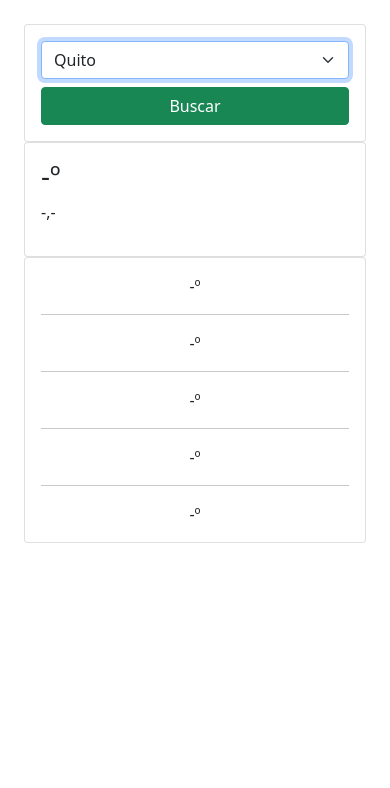
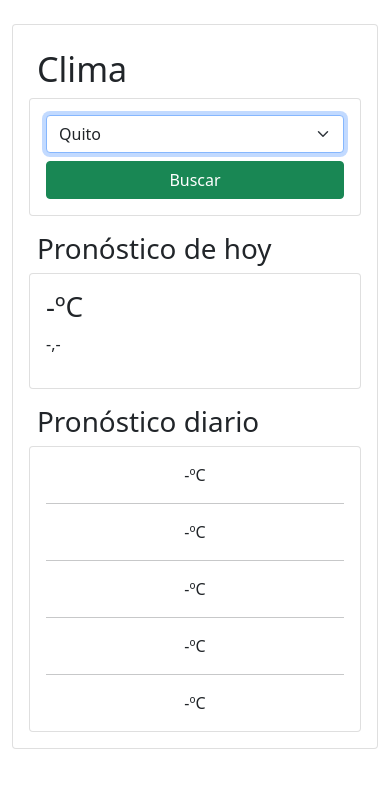
Before and after one commit to pajmunoz/react-clima, a React app: page / in a window 390 px wide. Shown: the top 788 px of the page. Built offline with nearby package versions, Linux system fonts and the light colour scheme.

Commit message:
add responsiveness

```diff
--- a/src/app/App.js
+++ b/src/app/App.js
@@ -1,141 +1,150 @@
-import React from 'react';
-import WeatherInfo from './components/WeatherInfo'
-import WeatherForm from './components/WeatherForm'
-import WeatherWeek from './components/WeatherWeek'
-import {WEATHER_KEY} from './keys'
+import React from "react";
+import WeatherInfo from "./components/WeatherInfo";
+import WeatherForm from "./components/WeatherForm";
+import WeatherWeek from "./components/WeatherWeek";
+import { WEATHER_KEY } from "./keys";
 
 class App extends React.Component {
+  state = {
+    temperature: "-",
+    description: "",
+    humidity: "",
+    wind_speed: "",
+    city: "-",
+    country: "-",
+    error: null,
+    week: {
+      0: [
+        {
+          date: "",
+          temperature: "-",
+          description: "",
+        },
+      ],
+      1: [
+        {
+          date: "",
+          temperature: "-",
+          description: "",
+        },
+      ],
+      2: [
+        {
+          date: "",
+          temperature: "-",
+          description: "",
+        },
+      ],
+      3: [
+        {
+          date: "",
+          temperature: "-",
+          description: "",
+        },
+      ],
+      4: [
+        {
+          date: "",
+          temperature: "-",
+          description: "",
+        },
+      ],
+    },
+  };
 
-    state={
-        temperature:'-',
-        description:'',
-        humidity:'',
-        wind_speed:'',
-        city:'-',
-        country:'-',
-        error:null,
-        week:{
-            0:[
-                {
-                    date:'',
-                    temperature:'-',
-                    description:''
-            }
-            ],
-            1:[
-                {
-                    date:'',
-                    temperature:'-',
-                    description:''
-            }
-            ],
-            2:[
-                {
-                    date:'',
-                    temperature:'-',
-                    description:''
-            }
-            ],
-            3:[
-                {
-                    date:'',
-                    temperature:'-',
-                    description:''
-            }
-            ],
-            4:[
-                {
-                    date:'',
-                    temperature:'-',
-                    description:''
-            }
-            ]
+  getWeather = async (e) => {
+    e.preventDefault();
+    const { ciudad } = e.target.elements;
+    const valCiudad = ciudad.value;
 
-        }
+    const API_URL = `https://api.openweathermap.org/data/2.5/weather?q=${valCiudad}&appid=${WEATHER_KEY}&units=metric&lang=es`;
+    const API_URL2 = `https://api.openweathermap.org/data/2.5/forecast?q=${valCiudad}&appid=${WEATHER_KEY}&units=metric&lang=es`;
+    const response = await fetch(API_URL);
+    const response2 = await fetch(API_URL2);
+    const data = await response.json();
+    const data2 = await response2.json();
+    console.log(data);
 
-    }
-
-    getWeather = async e =>{
-    e.preventDefault()
-    const {ciudad}=e.target.elements
-    const valCiudad = ciudad.value
-
-    const API_URL = `https://api.openweathermap.org/data/2.5/weather?q=${valCiudad}&appid=${WEATHER_KEY}&units=metric&lang=es`
-    const API_URL2 = `https://api.openweathermap.org/data/2.5/forecast?q=${valCiudad}&appid=${WEATHER_KEY}&units=metric&lang=es`
-    const response = await fetch(API_URL)
-    const response2 = await fetch(API_URL2)
-    const data= await response.json()
-    const data2= await response2.json()
-    console.log(data)
-
-    console.log(data2.list[0].dt_txt,data2.list[8].dt_txt,data2.list[16].dt_txt,data2.list[24].dt_txt,data2.list[32].dt_txt)
+    console.log(
+      data2.list[0].dt_txt,
+      data2.list[8].dt_txt,
+      data2.list[16].dt_txt,
+      data2.list[24].dt_txt,
+      data2.list[32].dt_txt
+    );
 
     this.setState({
       temperature: data.main.temp,
-        description:data.weather[0].description,
-        humidity:data.main.humidity,
-        wind_speed:data.wind.speed,
-        city:data.name,
-        country:data.sys.country,
-        error:null,
-        week:{
-            0:[
+      description: data.weather[0].description,
+      humidity: data.main.humidity,
+      wind_speed: data.wind.speed,
+      city: data.name,
+      country: data.sys.country,
+      error: null,
+      week: {
+        0: [
           {
-                    date:data2.list[0].dt_txt.split(' ')[0],
-                    temperature:data2.list[0].main.temp,
-                    description:data2.list[0].weather[0].description
-            }
+            date: data2.list[0].dt_txt.split(" ")[0],
+            temperature: data2.list[0].main.temp,
+            description: data2.list[0].weather[0].description,
+          },
         ],
-            1:[
+        1: [
           {
-                    date:data2.list[8].dt_txt.split(' ')[0],
-                    temperature:data2.list[8].main.temp,
-                    description:data2.list[8].weather[0].description
-            }
+            date: data2.list[8].dt_txt.split(" ")[0],
+            temperature: data2.list[8].main.temp,
+            description: data2.list[8].weather[0].description,
+          },
         ],
-            2:[
+        2: [
           {
-                    date:data2.list[16].dt_txt.split(' ')[0],
-                    temperature:data2.list[16].main.temp,
-                    description:data2.list[16].weather[0].description
-            }
+            date: data2.list[16].dt_txt.split(" ")[0],
+            temperature: data2.list[16].main.temp,
+            description: data2.list[16].weather[0].description,
+          },
         ],
-            3:[
+        3: [
           {
-                    date:data2.list[24].dt_txt.split(' ')[0],
-                    temperature:data2.list[24].main.temp,
-                    description:data2.list[24].weather[0].description
-            }
+            date: data2.list[24].dt_txt.split(" ")[0],
+            temperature: data2.list[24].main.temp,
+            description: data2.list[24].weather[0].description,
+          },
         ],
-            4:[
+        4: [
           {
-                    date:data2.list[32].dt_txt.split(' ')[0],
-                    temperature:data2.list[32].main.temp,
-                    description:data2.list[32].weather[0].description
-            }
-            ]
-
-
-        }
-    })
-
-    }
+            date: data2.list[32].dt_txt.split(" ")[0],
+            temperature: data2.list[32].main.temp,
+            description: data2.list[32].weather[0].description,
+          },
+        ],
+      },
+    });
+  };
 
   render() {
     return (
       <div className="container p-4">
         <div className="row">
-                <div className="col">
+          <div className="col card card-body">
+            <div className="row">
+              <div className="col-12 col-md-6 col-lg-4">
+                <div className="display-4 p-2">Clima</div>
                 <WeatherForm getWeather={this.getWeather} />
+              </div>
+              <div className="col-12 col-md-6 col-lg-4">
+                <div className="display-6 pt-3 p-2">Pronóstico de hoy</div>
                 <WeatherInfo {...this.state} />
-                    <WeatherWeek {...this.state}/>
+              </div>
+              <div className="col-12 col-md-12 col-lg-4">
+                <div className="display-6 pt-3 p-2">Pronóstico diario</div>
+                <WeatherWeek {...this.state} />
+              </div>
+            </div>
           </div>
         </div>
       </div>
     );
   }
-
-
 }
 
 export default App;
--- a/src/app/components/WeatherForm.js
+++ b/src/app/components/WeatherForm.js
@@ -4,7 +4,7 @@ const WeatherForm = (props) => (
   <div className="card card-body">
     <form onSubmit={props.getWeather}>
       <div className="form-group">
-        <select className="form-select" name="ciudad" aria-label="Default select example" placeholder="Ciudad" autoFocus>
+        <select className="form-select" name="ciudad" aria-label="ciudad" placeholder="Ciudad" autoFocus>
           <option value="quito" >Quito</option>
           <option value="buenos aires">Buenos Aires</option>
           <option value="paris">Paris</option>
--- a/src/app/components/WeatherInfo.js
+++ b/src/app/components/WeatherInfo.js
@@ -8,7 +8,7 @@ const WeatherInfo = (props) => (
       </div>
     )}
     <div className="card card-body">
-      <h1>{props.temperature}º</h1>
+      <h1>{props.temperature}ºC</h1>
       {props.city},{props.country}
       <p>{props.description}</p>
     </div>
--- a/src/app/components/WeatherWeek.js
+++ b/src/app/components/WeatherWeek.js
@@ -5,7 +5,7 @@ const WeatherWeek = (props) => (
     <div className="row">
       <div className="col d-flex justify-content-between">
         <div>{props.week[0][0].date}</div>
-        <div>{props.week[0][0].temperature}º</div>
+        <div>{props.week[0][0].temperature}ºC</div>
         <div>{props.week[0][0].description}</div>
       </div>
     </div>
@@ -13,7 +13,7 @@ const WeatherWeek = (props) => (
     <div className="row">
       <div className="col d-flex justify-content-between">
         <div>{props.week[1][0].date}</div>
-        <div>{props.week[1][0].temperature}º</div>
+        <div>{props.week[1][0].temperature}ºC</div>
         <div>{props.week[1][0].description}</div>
       </div>
     </div>
@@ -21,7 +21,7 @@ const WeatherWeek = (props) => (
     <div className="row">
       <div className="col d-flex justify-content-between">
         <div>{props.week[2][0].date}</div>
-        <div>{props.week[2][0].temperature}º</div>
+        <div>{props.week[2][0].temperature}ºC</div>
         <div>{props.week[2][0].description}</div>
       </div>
     </div>
@@ -29,7 +29,7 @@ const WeatherWeek = (props) => (
     <div className="row">
       <div className="col d-flex justify-content-between">
         <div>{props.week[3][0].date}</div>
-        <div>{props.week[3][0].temperature}º</div>
+        <div>{props.week[3][0].temperature}ºC</div>
         <div>{props.week[3][0].description}</div>
       </div>
     </div>
@@ -37,7 +37,7 @@ const WeatherWeek = (props) => (
     <div className="row">
       <div className="col d-flex justify-content-between">
         <div>{props.week[4][0].date}</div>
-        <div>{props.week[4][0].temperature}º</div>
+        <div>{props.week[4][0].temperature}ºC</div>
         <div>{props.week[4][0].description}</div>
       </div>
     </div>
```
Lines whose indentation alone changed are shown as unchanged.
